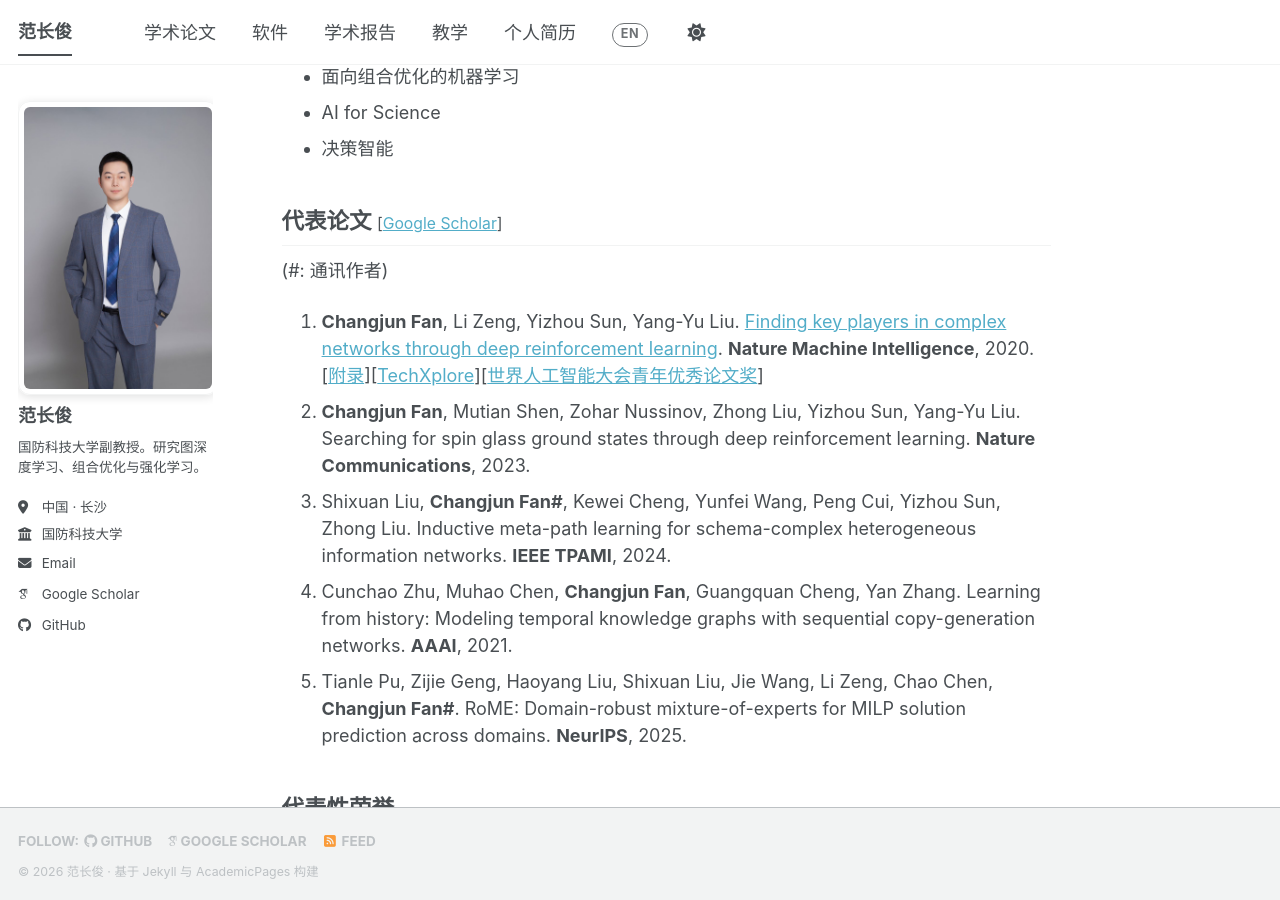
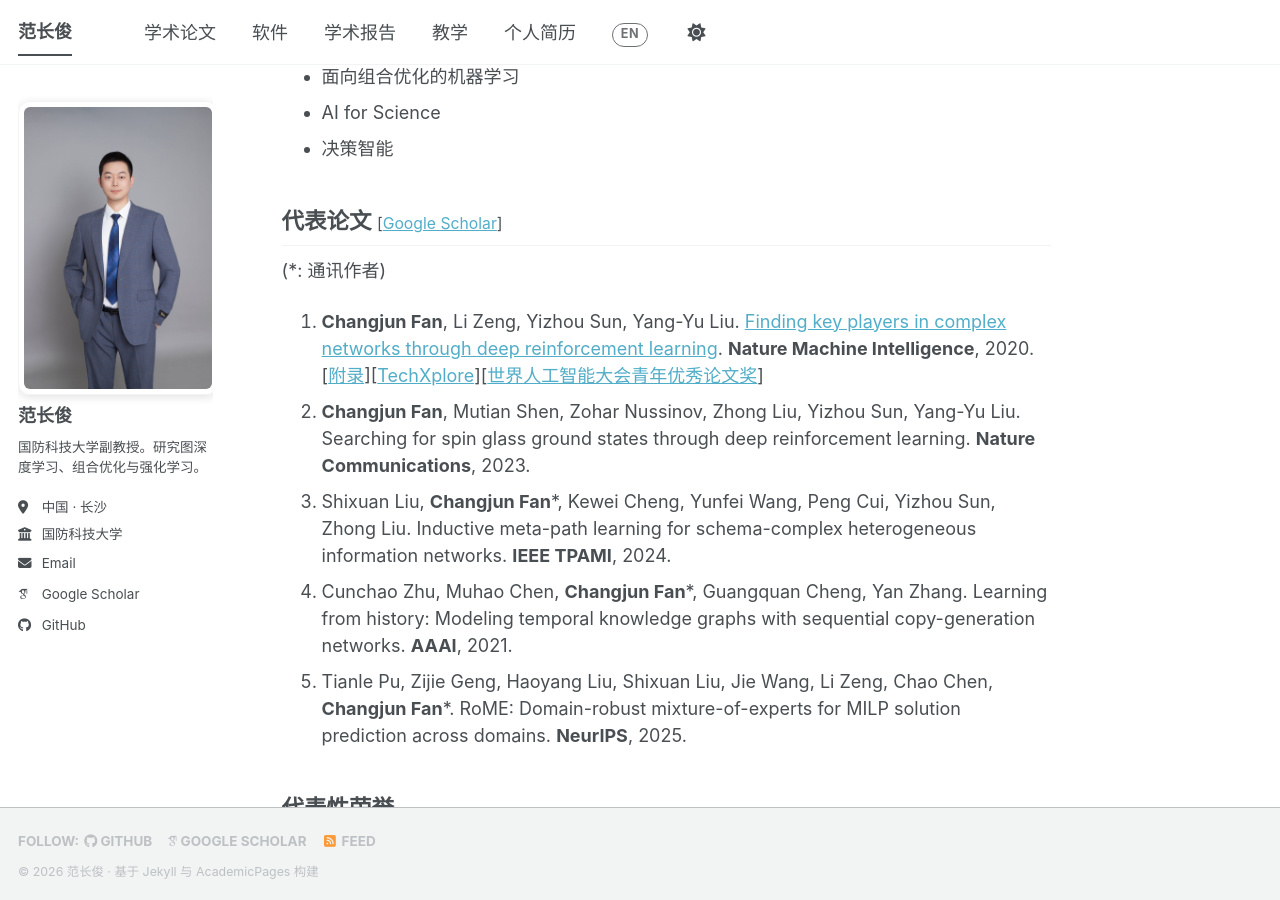
Before and after one commit to fanchangjun/fanchangjun.github.io, a Jekyll site: the page built from _pages/about.md, in a window 1280 px wide and 900 px high, scrolled down 694 px. Built offline with Jekyll 4.4.1, drawn with Linux system fonts in a browser that asks for light colours; some web fonts are replaced; a script bundle is joined from its source files by our own code; library files that are not in the unit come from our copies.

```diff
--- a/_pages/about.md
+++ b/_pages/about.md
@@ -67,12 +67,12 @@ I am now recruiting Master and PhD students who are passionate about research, s
 
 <div class="lang-zh" markdown="1">
 
-(#: 通讯作者)
+(*: 通讯作者)
 1. **Changjun Fan**, Li Zeng, Yizhou Sun, Yang-Yu Liu. [Finding key players in complex networks through deep reinforcement learning](/pdfs/2020FINDER_main.pdf). **Nature Machine Intelligence**, 2020. [[附录](/pdfs/2020FINDER_SI.pdf)][[TechXplore](https://techxplore.com/news/2020-06-deep-framework-key-players-complex.html)][[世界人工智能大会青年优秀论文奖](https://www.waicyop.cn/article/11)]
 2. **Changjun Fan**, Mutian Shen, Zohar Nussinov, Zhong Liu, Yizhou Sun, Yang-Yu Liu. Searching for spin glass ground states through deep reinforcement learning. **Nature Communications**, 2023.
-3. Shixuan Liu, **Changjun Fan#**, Kewei Cheng, Yunfei Wang, Peng Cui, Yizhou Sun, Zhong Liu. Inductive meta-path learning for schema-complex heterogeneous information networks. **IEEE TPAMI**, 2024.
-4. Cunchao Zhu, Muhao Chen, **Changjun Fan**, Guangquan Cheng, Yan Zhang. Learning from history: Modeling temporal knowledge graphs with sequential copy-generation networks. **AAAI**, 2021.
-5. Tianle Pu, Zijie Geng, Haoyang Liu, Shixuan Liu, Jie Wang, Li Zeng, Chao Chen, **Changjun Fan#**. RoME: Domain-robust mixture-of-experts for MILP solution prediction across domains. **NeurIPS**, 2025.
+3. Shixuan Liu, **Changjun Fan***, Kewei Cheng, Yunfei Wang, Peng Cui, Yizhou Sun, Zhong Liu. Inductive meta-path learning for schema-complex heterogeneous information networks. **IEEE TPAMI**, 2024.
+4. Cunchao Zhu, Muhao Chen, **Changjun Fan***, Guangquan Cheng, Yan Zhang. Learning from history: Modeling temporal knowledge graphs with sequential copy-generation networks. **AAAI**, 2021.
+5. Tianle Pu, Zijie Geng, Haoyang Liu, Shixuan Liu, Jie Wang, Li Zeng, Chao Chen, **Changjun Fan***. RoME: Domain-robust mixture-of-experts for MILP solution prediction across domains. **NeurIPS**, 2025.
 
 
 </div>
```
Also changed, not shown: other parts of _pages/about.md (+1 -1 lines).
